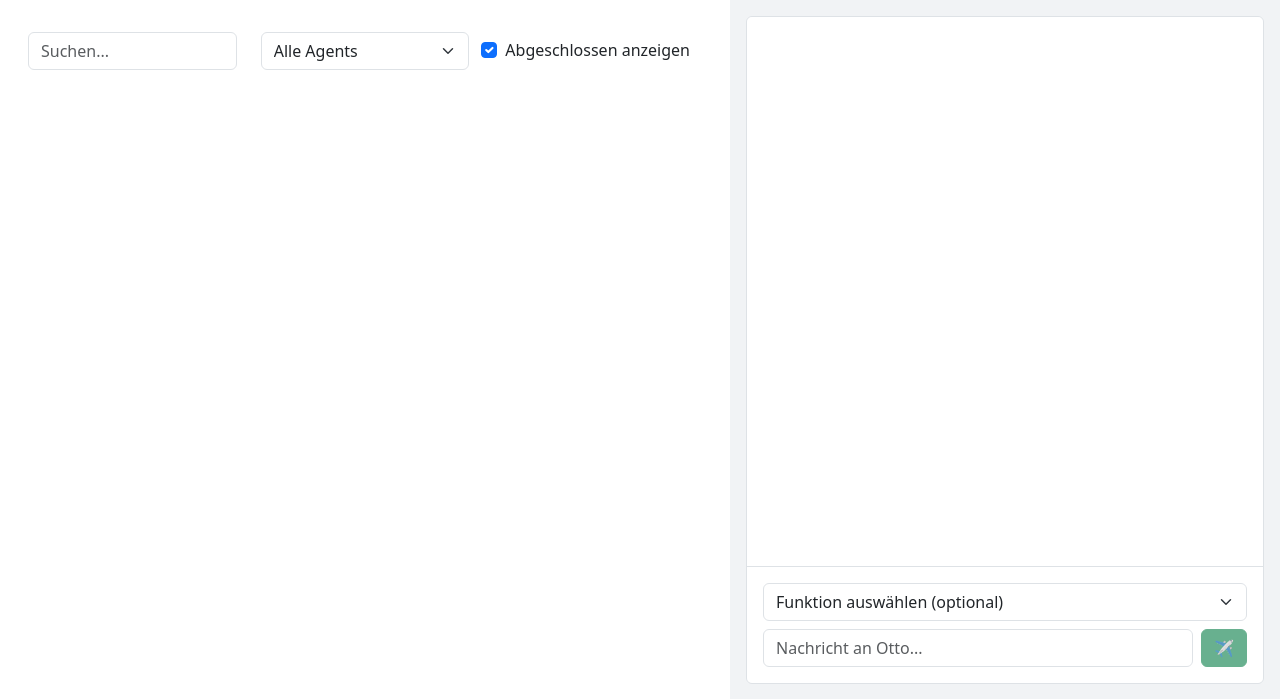
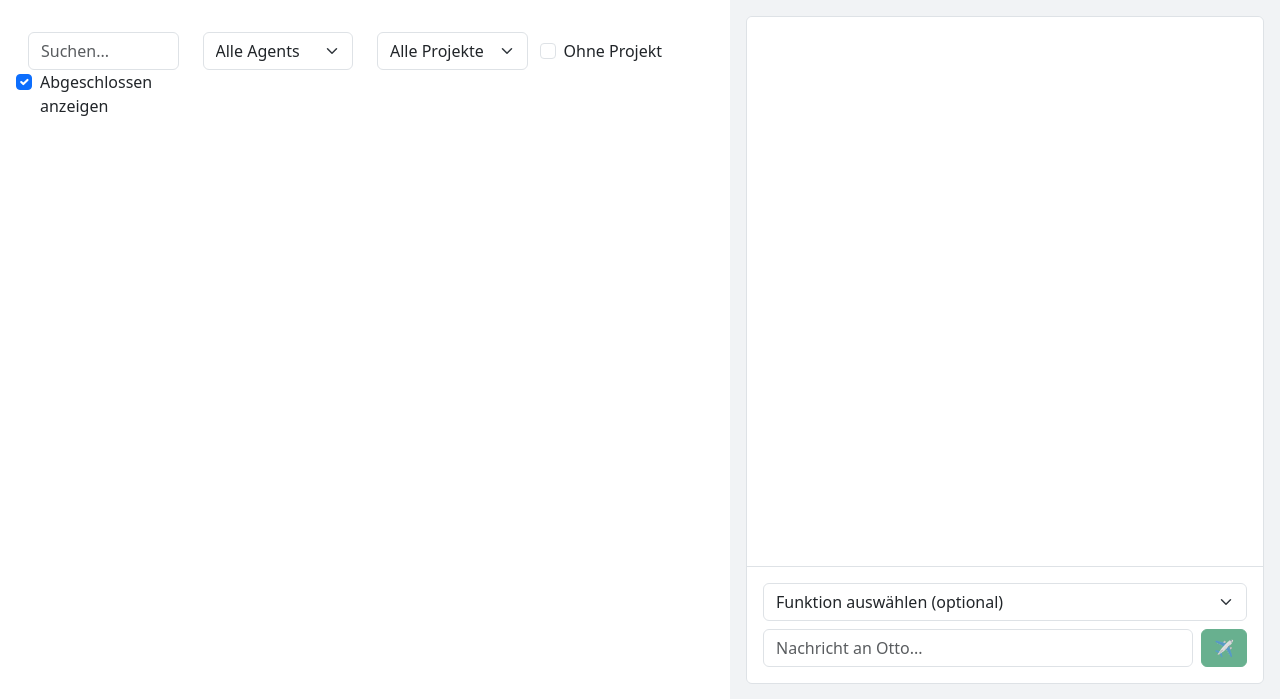
Before and after one commit to gdsanger/otto, a Django app: template otto-ui/core/templates/core/task_kanban.html in a window 1280 px wide. Shown: the part 60-759 px from the top of the page. Run offline with Django 5.2, Linux system fonts and the light colour scheme; the template is opened without the code that fills it, so the values that code supplies are empty; some libraries are stand-ins or nearby versions.

Commit message:
Add project filter to kanban

```diff
--- a/otto-ui/core/templates/core/task_kanban.html
+++ b/otto-ui/core/templates/core/task_kanban.html
@@ -12,10 +12,10 @@
 </script>
 <div class="container-fluid mt-3">
   <div class="row mb-2 align-items-center">
-    <div class="col-sm-4 mb-2 mb-sm-0">
+    <div class="col-sm-3 mb-2 mb-sm-0">
       <input type="text" id="kanban-search" class="form-control" placeholder="Suchen...">
     </div>
-    <div class="col-sm-4 mb-2 mb-sm-0">
+    <div class="col-sm-3 mb-2 mb-sm-0">
       <select id="kanban-person" class="form-select">
         <option value="">Alle Agents</option>
         {% for p in agenten %}
@@ -23,7 +23,19 @@
         {% endfor %}
       </select>
     </div>
-    <div class="col-sm-4 form-check">
+    <div class="col-sm-3 mb-2 mb-sm-0">
+      <select id="kanban-project" class="form-select">
+        <option value="">Alle Projekte</option>
+        {% for projekt in projekte %}
+        <option value="{{ projekt.id }}">{{ projekt.name }}</option>
+        {% endfor %}
+      </select>
+    </div>
+    <div class="col-auto form-check mb-2 mb-sm-0">
+      <input class="form-check-input" type="checkbox" id="kanban-without-project">
+      <label class="form-check-label" for="kanban-without-project">Ohne Projekt</label>
+    </div>
+    <div class="col-sm-2 form-check">
       <input class="form-check-input" type="checkbox" id="toggle-completed" checked>
       <label class="form-check-label" for="toggle-completed">Abgeschlossen anzeigen</label>
     </div>
@@ -33,7 +45,7 @@
   <div class="kanban-column status-{{ status|slugify }}" data-status="{{ status }}">
     <div class="kanban-column-header">{{ status }}</div>
     {% for task in tasks %}
-    <div class="card mb-2" draggable="true" data-task-id="{{ task.id }}" data-person-id="{{ task.person_id }}">
+    <div class="card mb-2" draggable="true" data-task-id="{{ task.id }}" data-person-id="{{ task.person_id }}" data-project-id="{{ task.project_id|default:'' }}">
       <div class="card-body p-2">
         <div><strong>{{ task.betreff }}</strong></div>
         <div><small>👤 {{ task.person_name }}</small></div>
@@ -61,18 +73,32 @@
 
     const searchInput = document.getElementById('kanban-search');
     const personSelect = document.getElementById('kanban-person');
+    const projectSelect = document.getElementById('kanban-project');
+    const withoutProject = document.getElementById('kanban-without-project');
     function applyFilters() {
       const q = (searchInput ? searchInput.value.toLowerCase() : '');
       const pid = personSelect ? personSelect.value : '';
+      const projId = projectSelect ? projectSelect.value : '';
+      const noProj = withoutProject ? withoutProject.checked : false;
       document.querySelectorAll('.kanban-column .card').forEach(function(card) {
         const txt = card.textContent.toLowerCase();
         const matchSearch = txt.indexOf(q) !== -1;
         const matchPerson = !pid || card.dataset.personId === pid;
-        card.style.display = (matchSearch && matchPerson) ? '' : 'none';
+        const cardProject = card.dataset.projectId || '';
+        let matchProject = true;
+        if (projId) {
+          matchProject = cardProject === projId;
+        } else if (noProj) {
+          matchProject = !cardProject;
+        }
+        card.style.display = (matchSearch && matchPerson && matchProject) ? '' : 'none';
       });
     }
     if (searchInput) searchInput.addEventListener('input', applyFilters);
     if (personSelect) personSelect.addEventListener('change', applyFilters);
+    if (projectSelect) projectSelect.addEventListener('change', applyFilters);
+    if (withoutProject) withoutProject.addEventListener('change', applyFilters);
+    applyFilters();
 
     const toggleCompleted = document.getElementById('toggle-completed');
     if (toggleCompleted) {
--- a/otto-ui/core/views/tasks.py
+++ b/otto-ui/core/views/tasks.py
@@ -155,6 +155,9 @@ def task_kanban_view(request):
     personen_map = {p.get("id"): p.get("name") for p in personen}
     agenten = [p for p in personen if p.get("rolle") in ["agent", "admin"]]
 
+    projekte_res = requests.get(f"{OTTO_API_URL}/projekte", headers={"x-api-key": OTTO_API_KEY})
+    projekte = projekte_res.json() if projekte_res.status_code == 200 else []
+
     grouped = {status: [] for status in status_liste}
     for t in tasks:
         status = t.get("status") or status_liste[0]
@@ -179,6 +182,7 @@ def task_kanban_view(request):
         "grouped_list": grouped_list,
         "status_liste": status_liste,
         "agenten": agenten,
+        "projekte": projekte,
     }
     return render(request, "core/task_kanban.html", context)
 
```
